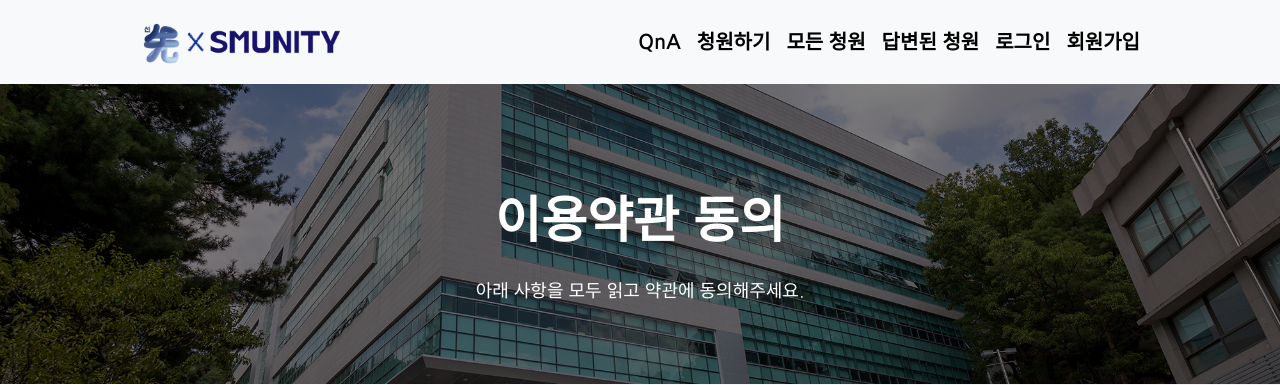
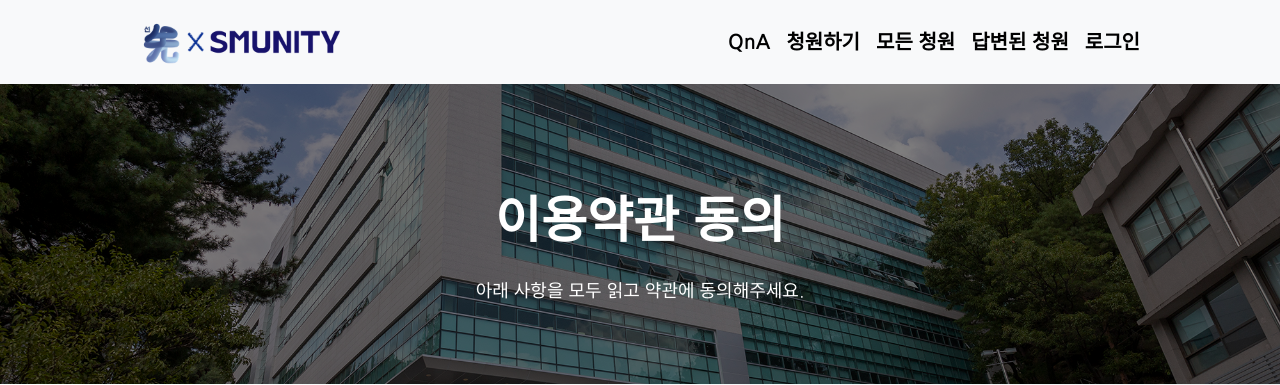
Before and after one commit to smu-nity/SMU-Petition, a Django app: page /accounts/agree/ in a window 1280 px wide. Shown: the top 385 px of the page. Run offline with Django 4.2, Linux system fonts and the light colour scheme; data comes from the database, SQL or seed files in the repository; some libraries are stand-ins or nearby versions.

Commit message:
delete: navbar 회원가입 탭 삭제 (#213)

```diff
--- a/templates/navbar.html
+++ b/templates/navbar.html
@@ -42,9 +42,6 @@
                 <li class="nav-item">
                     <a class="nav-link fs-5 a_tag" href="{% url 'accounts:login' %}">로그인</a>
                 </li>
-                <li>
-                    <a class="nav-link fs-5 a_tag" href="{% url 'accounts:agree' %}">회원가입</a>
-                </li>
                 {% endif %}
             </ul>
         </div>
```
